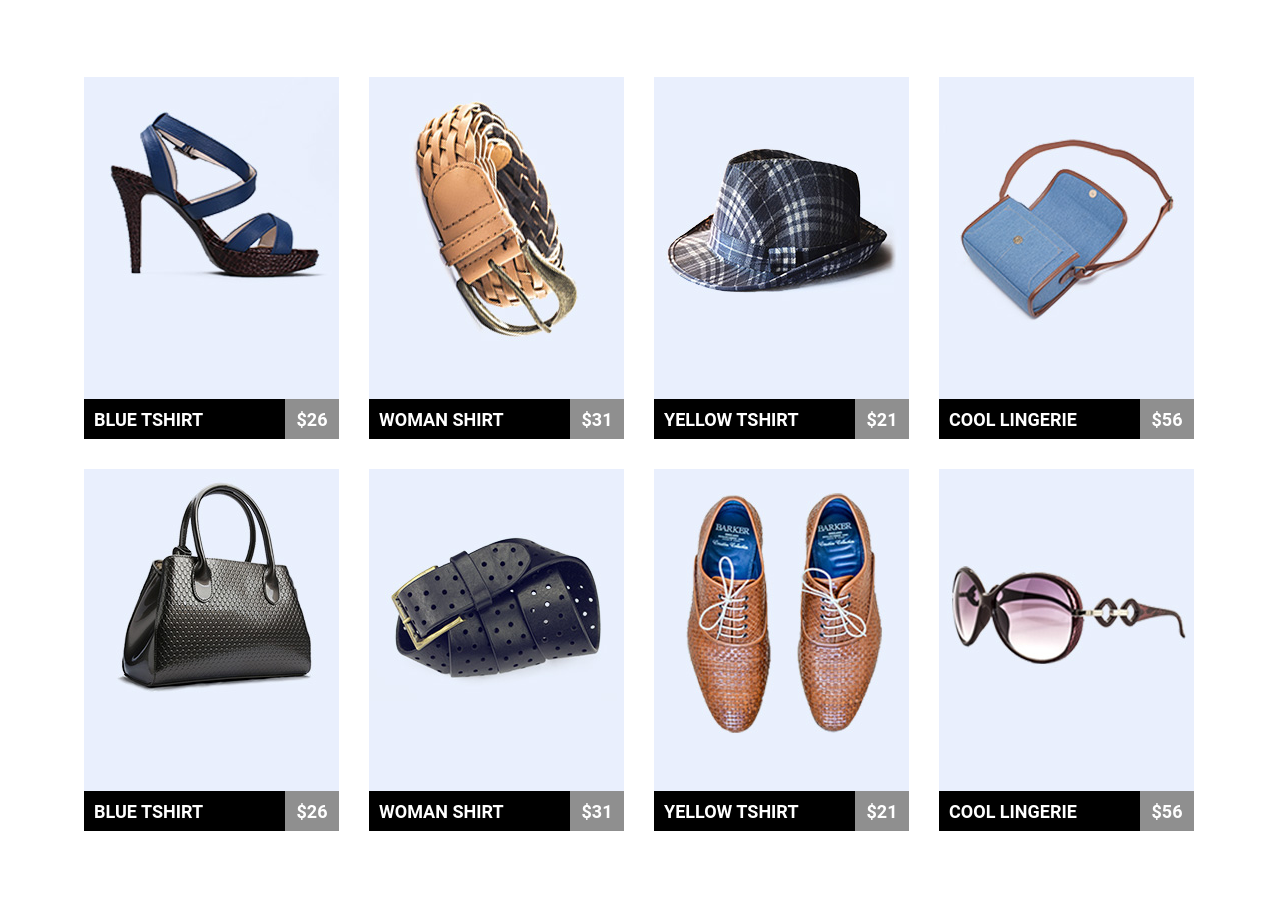
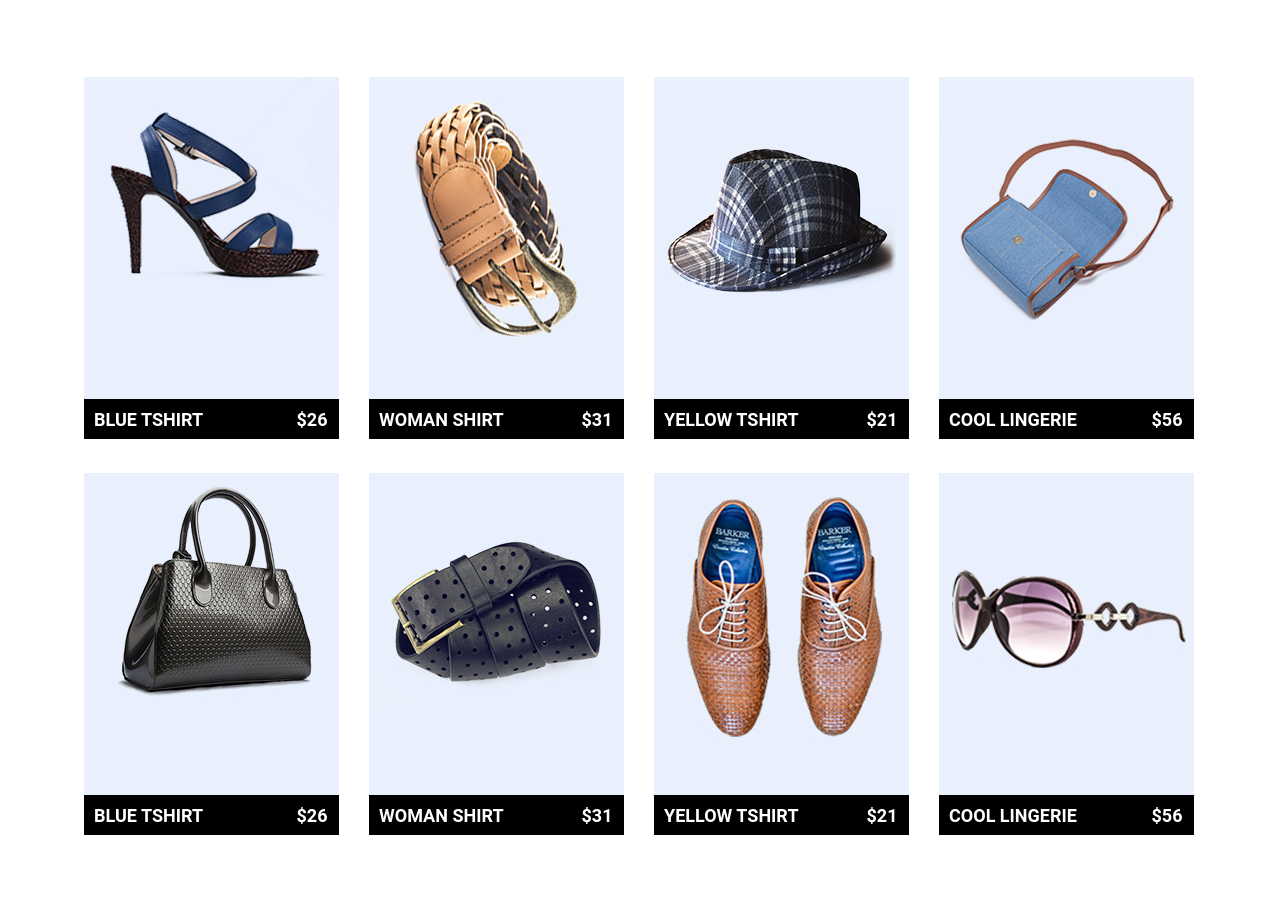
Before and after one commit to Tetiana-Khotuntseva/goit-fe-course, a plain HTML site: page html-css/module-04/index.html in a window 1280 px wide. Shown: the part 247-1152 px from the top of the page. Drawn offline with nearby package versions, Linux system fonts and the light colour scheme.

Commit message:
changes to homework04

```diff
--- a/html-css/module-04/css/style.css
+++ b/html-css/module-04/css/style.css
@@ -21,14 +21,14 @@ a {
     color: #0f0101;
 }
 
-.clearfix ::after {
+.clearfix::after {
     display: table;
     content: '';
     clear: both;
 }
 
-a:hover,
-a:focus {
+.menu-section-iteam a:hover,
+.menu-section-iteam a:focus {
     color: rgb(26, 188, 156);
 }
 
@@ -49,6 +49,7 @@ a:focus {
 }
 
 h1::first-letter {
+    display: inline-block;
     font-family: 'Roboto', sans-serif;
     color: rgb(26, 188, 156);
     /* text-transform: uppercase; */
@@ -93,8 +94,6 @@ h1::first-letter {
 /* ------  section "gallery" ---------- */
 
 
-
-
 .products {
     display: block;
     margin: 0 auto;
@@ -122,38 +121,35 @@ h1::first-letter {
     margin-bottom: 0;
 }
 
+.item-card {
+    margin: 0 auto;
+    padding: 0;
+    width: 255px;
+    height: 280px;
+    display: table;
+    margin: 0 auto;
+}
 
 .item-characteristic {
     display: inline-block;
     font-family: "Roboto", sans-serif;
     text-transform: uppercase;
     line-height: 32px;
-    /* text-align: left; */
     font-size: 18px;
     color: #fff;
     font-weight: bold;
+    background-color: rgb(0, 0, 0);
+
 
 }
 
-.item-card {
-    margin: 0 auto;
-    padding: 0;
-    width: 255px;
-    height: 280px;
+/* "никак не получается добиться нужного подсвечивания :( если обращаться, непосредственно к li" */
+.item-card a:hover,
+.item-card a:focus {
+    background-color: rgb(26, 188, 156);
 }
 
-.item-card>figcaption {
-    margin: 0 auto;
-    display: table-caption;
-    caption-side: bottom;
-}
-
-/* "никак не получается добиться нужного подсвечивания :( если обращаться, непосредственно к li" */
-/* li.products-iteam:hover,
-li.products-iteam:focus {
-    background:  rgb(26, 188, 156);
-} */
-.item-name:hover,
+/* .item-name:hover,
 .item-name:focus {
     background-color: rgb(26, 188, 156);
 }
@@ -161,16 +157,11 @@ li.products-iteam:focus {
 .item-price:hover,
 .item-price:hover {
     background-color: rgba(26, 188, 156, 0.44);
-}
+} */
 
-
-figure.item-card {
-    display: table;
-}
 
 .item-name {
     float: left;
-    background-color: rgb(0, 0, 0);
     width: 201px;
     height: 40px;
     padding-top: 5px;
@@ -183,7 +174,14 @@ figure.item-card {
     height: 40px;
     padding-top: 5px;
     text-align: center;
+    color: #fff;
     background-color: rgba(0, 0, 0, 0.44);
+}
+
+
+.section-name {
+    display: block;
+    margin: 0 auto;
 }
 
 h2 {
@@ -196,13 +194,7 @@ h2 {
     text-transform: uppercase;
     font-size: 48px;
     line-height: 32px;
-    padding-bottom: 92px;
 
-}
-
-.section-name {
-    display: block;
-    margin: 0 auto;
 }
 
 h2::after {
@@ -222,7 +214,7 @@ h2::after {
 
 /* ----------- section "latest news" --------- */
 h2.section-name {
-    padding-bottom: 80px;
+    margin-bottom: 80px;
 }
 
 .blog-list {
@@ -246,6 +238,7 @@ h3.list-iteam-name {
     font-size: 18px;
     line-height: 26px;
     color: rgb(85, 82, 82);
+    margin: 0;
     margin-bottom: 28px;
 
 }
@@ -261,16 +254,21 @@ h3::after {
 
 }
 
-p.list-iteam-content p {
+p.list-iteam-content {
     font-style: "Open Sans", sans-serif;
     font-size: 14px;
     line-height: 26px;
     color: rgb(85, 82, 82);
+    margin: 0;
     margin-bottom: 14px;
 }
 
 .btn {
-    display: block;
+    display: inline-block;
+    text-align: center;
+    vertical-align: middle;
+    padding: 0;
+    padding-top: 14px;
     width: 160px;
     height: 50px;
     font-style: "Open Sans", sans-serif;
@@ -283,8 +281,8 @@ p.list-iteam-content p {
 
 }
 
-.btn:hover,
-.btn:focus {
+.blog-list-iteam .btn:hover,
+.blog-list-iteam .btn:focus {
     box-shadow: 0px 2px 5px 0px rgba(0, 0, 0, 0.39);
 }
 
--- a/html-css/module-04/index.html
+++ b/html-css/module-04/index.html
@@ -31,72 +31,110 @@
         <section class="gallery clearfix">
             <h2 class="section-name">featured products</h2>
             <ul class="products clearfix">
-                <li class="products-iteam"><a href="#">
-                        <figure class="item-card"> <img src="./img/Rectangle 1.jpg" alt="shoe" width="255" height="280">
-                            <figcaption class="item-characteristic"> <span class="item-name">Blue Tshirt</span><span
-                                    class="item-price">&#36;26</span> </figcaption>
-                        </figure>
-                    </a></li>
-                <li class="products-iteam"><a href="#">
-                        <figure class="item-card"> <img src="./img/Rectangle 2.jpg" alt="brown belt" width="255"
-                                height="280">
-                            <figcaption class="item-characteristic"> <span class="item-name">WOMAN shirt</span><span
-                                    class="item-price">&#36;31</span> </figcaption>
-                        </figure>
-                    </a></li>
-                <li class="products-iteam"><a href="#">
-                        <figure class="item-card"> <img src="./img/Rectangle 3.jpg" alt="hat" width="255" height="280">
-                            <figcaption class="item-characteristic"> <span class="item-name">YELLOW Tshirt</span><span
-                                    class="item-price">&#36;21</span> </figcaption>
-                        </figure>
-                    </a></li>
-                <li class="products-iteam"><a href="#">
-                        <figure class="item-card"> <img src="./img/Rectangle 4.jpg" alt="blue bag" width="255"
-                                height="280">
-                            <figcaption class="item-characteristic"> <span class="item-name">Cool lingerie</span> <span
-                                    class="item-price">&#36;56</span> </figcaption>
-                        </figure>
-                    </a></li>
-                <li class="products-iteam"><a href="#">
-                        <figure class="item-card"> <img src="./img/Rectangle 5.jpg" alt="black bag" width="255"
-                                height="280">
-                            <figcaption class="item-characteristic"> <span class="item-name">Blue Tshirt</span><span
-                                    class="item-price">&#36;26</span> </figcaption>
-                        </figure>
-                    </a></li>
-                <li class="products-iteam"><a href="#">
-                        <figure class="item-card"> <img src="./img/Rectangle 6.jpg" alt="black belt" width="255"
-                                height="280">
-                            <figcaption class="item-characteristic"> <span class="item-name">WOMAN shirt</span><span
-                                    class="item-price">&#36;31</span> </figcaption>
-                        </figure>
-                    </a></li>
-                <li class="products-iteam"><a href="#">
-                        <figure class="item-card"> <img src="./img/Rectangle 7.jpg" alt="man shoes" width="255"
-                                height="280">
-                            <figcaption class="item-characteristic"> <span class="item-name">YELLOW Tshirt</span><span
-                                    class="item-price">&#36;21</span> </figcaption>
-                        </figure>
-                    </a></li>
-                <li class="products-iteam"><a href="#">
-                        <figure class="item-card"> <img src="./img/Rectangle 8.jpg" alt="sun glass" width="255"
-                                height="280">
-                            <figcaption class="item-characteristic"> <span class="item-name">Cool lingerie</span><span
-                                    class="item-price">&#36;56</span> </figcaption>
-                        </figure>
-                    </a></li>
+                <li class="products-iteam">
+                    <article class="item-card">
+                        <a href="#">
+                            <img src="./img/Rectangle 1.jpg" alt="shoe" width="255" height="280">
+                            <div class="item-characteristic">
+                                <span class="item-name">Blue Tshirt</span>
+                                <span class="item-price">&#36;26</span>
+                            </div>
+                        </a>
+                    </article>
+                </li>
+                <li class="products-iteam">
+                    <article class="item-card">
+                        <a href="#">
+                            <img src="./img/Rectangle 2.jpg" alt="shoe" width="255" height="280">
+                            <div class="item-characteristic">
+                                <span class="item-name">WOMAN shirt</span>
+                                <span class="item-price">&#36;31</span>
+                            </div>
+                        </a>
+                    </article>
+                </li>
+                <li class="products-iteam">
+                    <article class="item-card">
+                        <a href="#">
+                            <img src="./img/Rectangle 3.jpg" alt="shoe" width="255" height="280">
+                            <div class="item-characteristic">
+                                <span class="item-name">YELLOW Tshirt</span>
+                                <span class="item-price">&#36;21</span>
+                            </div>
+                        </a>
+                    </article>
+                </li>
+
+                <li class="products-iteam">
+                    <article class="item-card">
+                        <a href="#">
+                            <img src="./img/Rectangle 4.jpg" alt="shoe" width="255" height="280">
+                            <div class="item-characteristic">
+                                <span class="item-name">Cool lingerie</span>
+                                <span class="item-price">&#36;56</span>
+                            </div>
+                        </a>
+                    </article>
+                </li>
+
+                <li class="products-iteam">
+                    <article class="item-card">
+                        <a href="#">
+                            <img src="./img/Rectangle 5.jpg" alt="shoe" width="255" height="280">
+                            <div class="item-characteristic">
+                                <span class="item-name">Blue Tshirt</span>
+                                <span class="item-price">&#36;26</span>
+                            </div>
+                        </a>
+                    </article>
+                </li>
+
+                <li class="products-iteam">
+                    <article class="item-card">
+                        <a href="#">
+                            <img src="./img/Rectangle 6.jpg" alt="shoe" width="255" height="280">
+                            <div class="item-characteristic">
+                                <span class="item-name">WOMAN shirt</span>
+                                <span class="item-price">&#36;31</span>
+                            </div>
+                        </a>
+                    </article>
+                </li>
+
+                <li class="products-iteam">
+                    <article class="item-card">
+                        <a href="#">
+                            <img src="./img/Rectangle 7.jpg" alt="shoe" width="255" height="280">
+                            <div class="item-characteristic">
+                                <span class="item-name">YELLOW Tshirt</span>
+                                <span class="item-price">&#36;21</span>
+                            </div>
+                        </a>
+                    </article>
+                </li>
+                <li class="products-iteam">
+                    <article class="item-card">
+                        <a href="#">
+                            <img src="./img/Rectangle 8.jpg" alt="shoe" width="255" height="280">
+                            <div class="item-characteristic">
+                                <span class="item-name">Cool lingerie</span>
+                                <span class="item-price">&#36;56</span>
+                            </div>
+                        </a>
+                    </article>
+                </li>
             </ul>
         </section>
         <section class="blog ">
             <h2 class="section-name">latest news</h2>
-            <ul class="blog-list ">
-                <li class="blog-list-iteam clearfix">
+            <ul class="blog-list clearfix">
+                <li class="blog-list-iteam">
                     <img src="./img/Rectangle 11.jpg" alt="" width="350" height="262">
                     <h3 class="list-iteam-name">Lorem Ipsum. Proin gravida nibh vel velit auctor aliquet. Aenea</h3>
                     <p class="list-iteam-content">Nam nec tellus a odio tincidunt auc. Duis sed odio sit amet nibh
                         vulputate cursus a sit amet mauris. Morbi accumsan ipsum velit. Nam nec tellus a odio tincidunt
                     </p>
-                    <button class="btn">Read More</button>
+                    <a class="btn" href="#" title="read more" target="blank">Read More</a>
                 </li>
                 <li class="blog-list-iteam">
                     <img src="./img/Rectangle 12.jpg" alt="" width="350" height="262">
@@ -104,7 +142,7 @@
                     <p class="list-iteam-content">Nam nec tellus a odio tincidunt auc. Duis sed odio sit amet nibh
                         vulputate cursus a sit amet mauris. Morbi accumsan ipsum velit. Nam nec tellus a odio tincidunt
                     </p>
-                    <button class="btn">Read More</button>
+                    <a class="btn" href="#" title="read more" target="blank">Read More</a>
                 </li>
                 <li class="blog-list-iteam">
                     <img src="./img/Rectangle 13.jpg" alt="" width="348" height="262">
@@ -112,7 +150,8 @@
                     <p class="list-iteam-content">Nam nec tellus a odio tincidunt auc. Duis sed odio sit amet nibh
                         vulputate cursus a sit amet mauris. Morbi accumsan ipsum velit. Nam nec tellus a odio tincidunt
                     </p>
-                    <button class="btn">Read More</button>
+                    <a class="btn" href="#" title="read more" target="blank">Read More</a>
+                    <!-- <button class="btn">Read More</button> -->
                 </li>
             </ul>
         </section>
```
